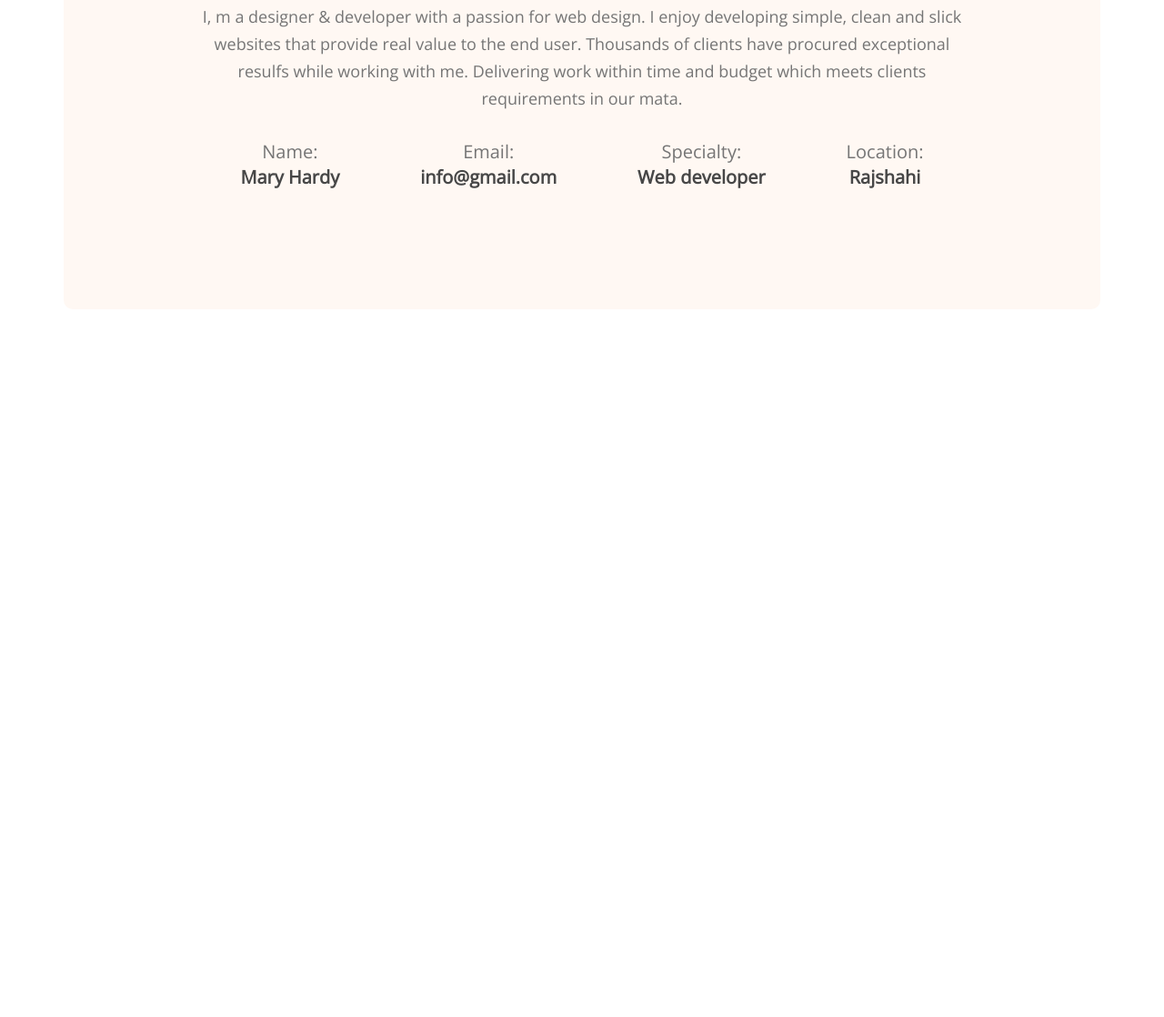
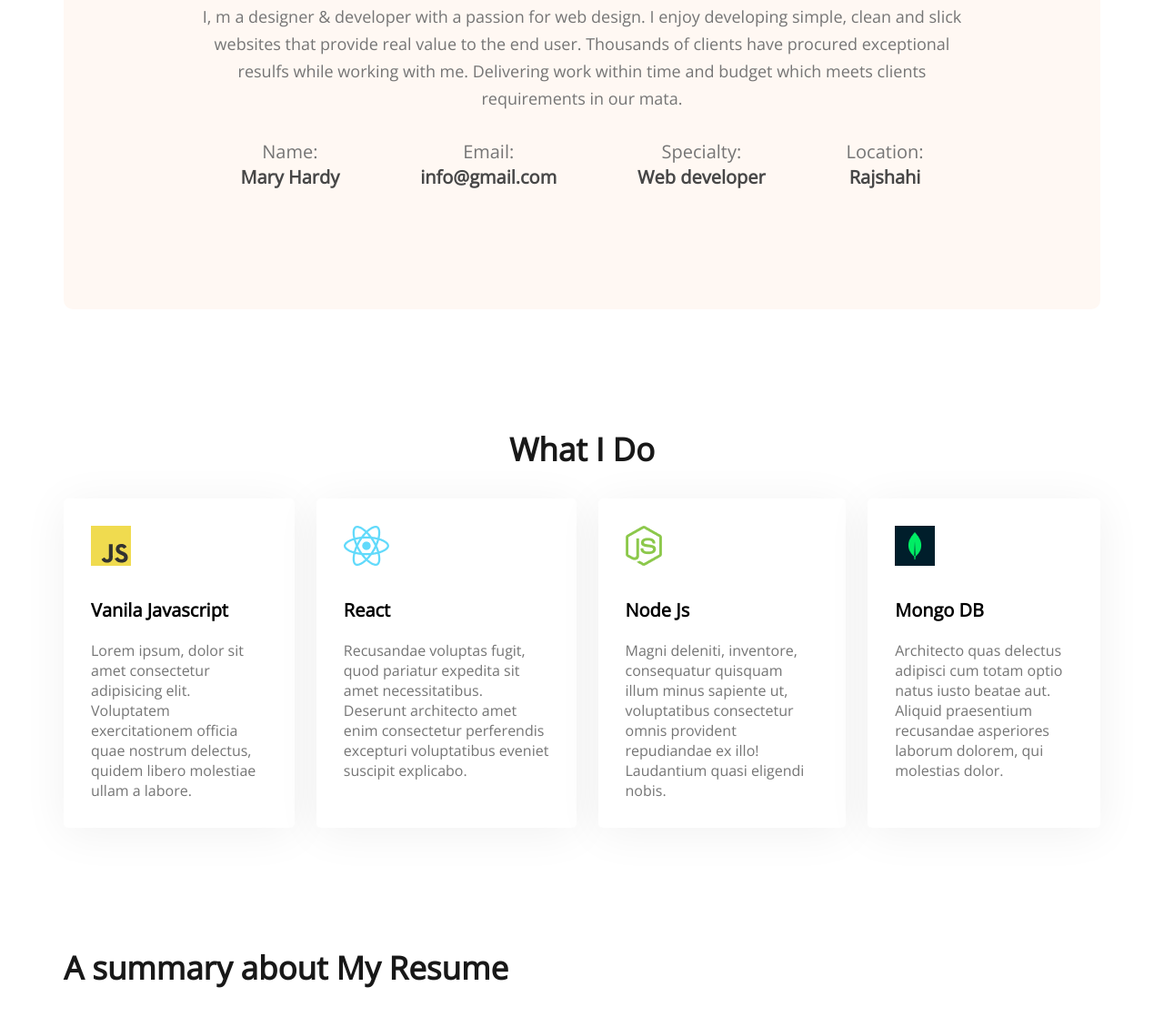
Before and after one commit to wadudjahan/my-portfolio, a plain HTML site: page index.html in a window 1280 px wide. Shown: the part 1145-2263 px from the top of the page at 91% size. Before the commit the page ends 1485 px from the top, so only its background shows below. Drawn offline with nearby package versions, Linux system fonts and the light colour scheme.

Commit message:
Before Resume

```diff
--- a/index.html
+++ b/index.html
@@ -61,6 +61,44 @@
 
         </section>
 
+        <!-- what i do section -->
+        <section class="What-i-do">
+            <h3 class="section-title">What I Do</h3>
+            <div class="skills-container">
+                <div class="skill">
+                    <img src="images/icons/js.png" alt="">
+                    <p class="skill-title">Vanila Javascript</p>
+                    <p class="skill-description">Lorem ipsum, dolor sit amet consectetur adipisicing elit. Voluptatem exercitationem officia quae nostrum delectus, quidem libero molestiae ullam a labore.</p>
+                </div>
+                <div class="skill">
+                    <img src="images/icons/react.png" alt="">
+                    <p class="skill-title">React</p>
+                    <p class="skill-description">Recusandae voluptas fugit, quod pariatur expedita sit amet necessitatibus. Deserunt architecto amet enim consectetur perferendis excepturi voluptatibus eveniet suscipit explicabo.</p>
+                </div>
+                <div class="skill">
+                    <img src="images/icons/nodejs.png" alt="">
+                    <p class="skill-title">Node Js</p>
+                    <p class="skill-description">Magni deleniti, inventore, consequatur quisquam illum minus sapiente ut, voluptatibus consectetur omnis provident repudiandae ex illo! Laudantium quasi eligendi nobis.</p>
+                </div>
+                <div class="skill">
+                    <img src="images/icons/mongo.png" alt="">
+                    <p class="skill-title">Mongo DB</p>
+                    <p class="skill-description">Architecto quas delectus adipisci cum totam optio natus iusto beatae aut. Aliquid praesentium recusandae asperiores laborum dolorem, qui molestias dolor.</p>
+                </div>
+            </div>
+        </section>
+
+        <!-- Resume Section -->
+
+        <section class="resume">
+            <h3 class="section-title">A summary about My Resume</h3>
+            <div class="resume-contain">
+                <div></div>
+                <div></div>
+            </div>
+
+        </section>
+
     </main>
 
     <footer>
--- a/styles/style.css
+++ b/styles/style.css
@@ -148,3 +148,33 @@ font-size: 20px;
 line-height: 30px;
 color: #474747;
 }
+
+/* Section-What-I-Do */
+.What-i-do{
+    text-align: center;
+    margin: 130px 0px;
+}
+
+.skills-container{
+    display: flex;
+    gap: 24px;
+}
+
+.skill{
+    text-align: left;
+    background-color: white;
+    box-shadow: 0px 6px 50px rgba(0, 0, 0, 0.06);
+    border-radius: 5px;
+    padding: 30px;
+}
+
+.skill-title{
+    font-weight: 700;
+    font-size: 20px;
+    margin-top: 30px;
+    margin-bottom: 20px;
+}
+
+.skill-description{
+    color: #757575;
+}
```
